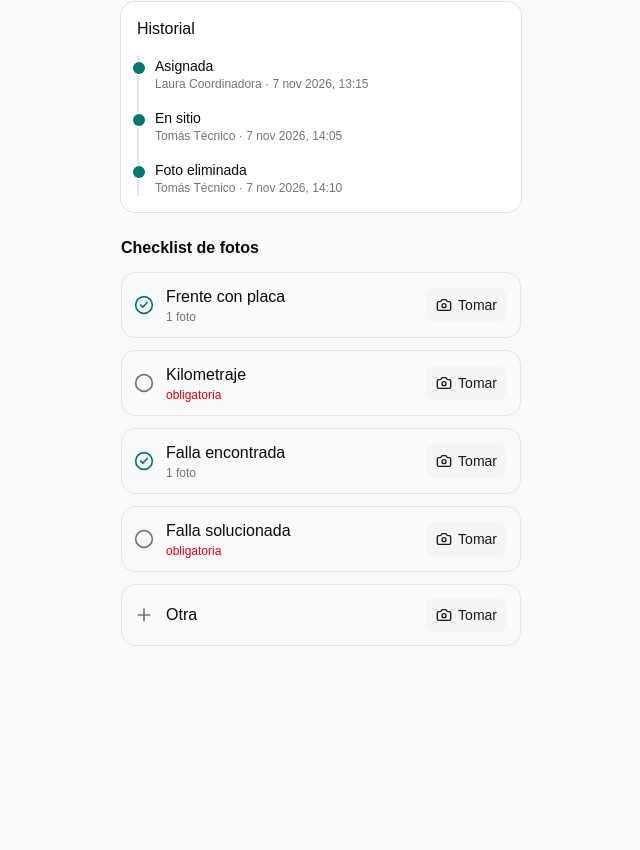
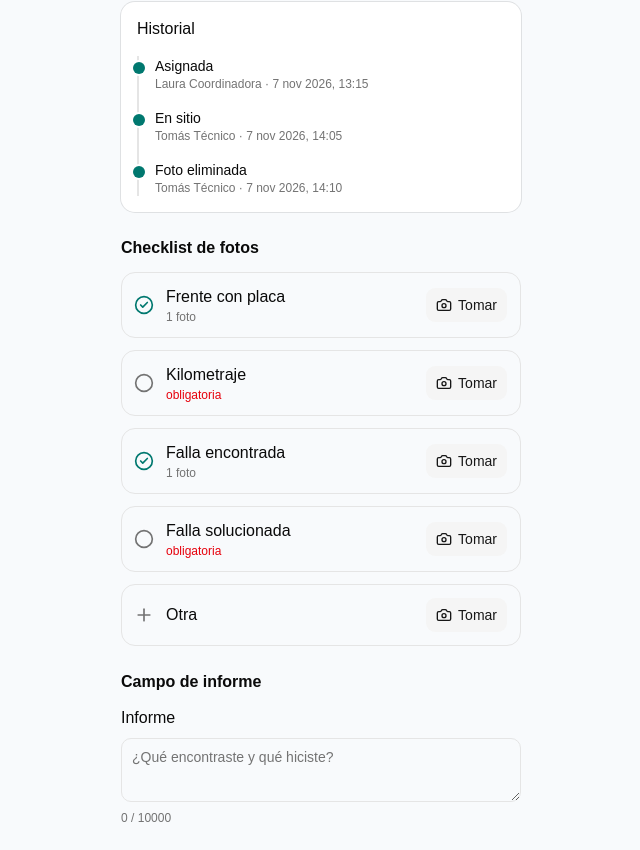
Before and after one commit to SantiagoCendales/brujula-app, a React (Vite) app in the folder web/: page /status in a window 1280 px wide. Shown: the part 660-1510 px from the top of the page, without its empty margins (319-959 px from the left). Before the commit the page ends 1330 px from the top, so only its background shows below. Built offline with nearby package versions, Linux system fonts and the light colour scheme; no server answers; what @capacitor/core would draw is missing.

Commit message:
feat: add report field (T11)

```diff
--- /dev/null
+++ b/web/src/components/ReportField.jsx
@@ -0,0 +1,30 @@
+import { useId } from 'react';
+import { Label } from '@/components/ui/label';
+import { Textarea } from '@/components/ui/textarea';
+
+export default function ReportField({ value, onChange, maxLength = 10_000, dirty = false }) {
+  const fieldId = useId();
+
+  return (
+    <div className="flex flex-col gap-2">
+      <Label htmlFor={fieldId} className="text-base">
+        Informe
+      </Label>
+      <Textarea
+        id={fieldId}
+        rows={6}
+        maxLength={maxLength}
+        value={value}
+        onChange={(event) => onChange(event.target.value)}
+        placeholder="¿Qué encontraste y qué hiciste?"
+        className="text-base"
+      />
+      <div className="flex items-center justify-between text-xs text-muted-foreground">
+        <span>
+          {value.length} / {maxLength}
+        </span>
+        {dirty && <span className="text-amber-700">Sin guardar</span>}
+      </div>
+    </div>
+  );
+}
--- a/web/src/execution/TechnicianActions.jsx
+++ b/web/src/execution/TechnicianActions.jsx
@@ -2,11 +2,10 @@ import { CircleCheck, LoaderCircle, MapPin, Send, Undo2, X } from 'lucide-react'
 import { useRef, useState } from 'react';
 import ErrorMessage from '@/components/ErrorMessage';
 import PhotoChecklist from '@/components/PhotoChecklist';
+import ReportField from '@/components/ReportField';
 import { Alert, AlertDescription, AlertTitle } from '@/components/ui/alert';
 import { Button } from '@/components/ui/button';
 import { Card, CardContent, CardHeader, CardTitle } from '@/components/ui/card';
-import { Label } from '@/components/ui/label';
-import { Textarea } from '@/components/ui/textarea';
 import { apiUrl, request } from '@/lib/api';
 import { compressImage, getLocation, isNativeApp, takeNativePhoto } from '@/lib/device';
 import { formatDateTime } from '@/lib/format';
@@ -168,7 +167,6 @@ function ReturnedNotice({ activity }) {
 }
 
 // On site it closes with "Terminé" (with GPS); after a return it resubmits to CEC (no GPS, the original stays).
-// TODO(T11): replace the inline textarea with Sebas's <ReportField />.
 function ReportAndFinishStep({ activity, onChange }) {
   const isCorrection = activity.status === 'returned';
   const [draft, setDraft] = useState(activity.report ?? '');
@@ -217,24 +215,7 @@ function ReportAndFinishStep({ activity, onChange }) {
     <>
       <Card>
         <CardContent className="flex flex-col gap-2">
-          <Label htmlFor="report" className="text-base">
-            Informe
-          </Label>
-          <Textarea
-            id="report"
-            rows={6}
-            maxLength={MAX_REPORT_LENGTH}
-            value={draft}
-            onChange={(event) => setDraft(event.target.value)}
-            placeholder="¿Qué encontraste y qué hiciste?"
-            className="text-base"
-          />
-          <div className="flex items-center justify-between text-xs text-muted-foreground">
-            <span>
-              {draft.length} / {MAX_REPORT_LENGTH}
-            </span>
-            {isDirty && <span className="text-amber-700">Sin guardar</span>}
-          </div>
+          <ReportField value={draft} onChange={setDraft} maxLength={MAX_REPORT_LENGTH} dirty={isDirty} />
           <Button variant="outline" size="touch" onClick={handleSave} disabled={saving || !isDirty}>
             {saving ? 'Guardando…' : 'Guardar informe'}
           </Button>
--- a/web/src/pages/Home.jsx
+++ b/web/src/pages/Home.jsx
@@ -2,6 +2,7 @@ import { useEffect, useState } from 'react';
 import ActivityCard from '@/components/ActivityCard';
 import EventTimeline from '@/components/EventTimeline';
 import PhotoChecklist from '@/components/PhotoChecklist';
+import ReportField from '@/components/ReportField';
 import StatusFilter from '@/components/StatusFilter';
 import { Card, CardContent, CardHeader, CardTitle } from '@/components/ui/card';
 import { request } from '@/lib/api';
@@ -72,6 +73,8 @@ const samplePhotoItems = Object.entries(PHOTO_CATEGORY_LABELS).map(([category, l
 export default function Home() {
   const [health, setHealth] = useState({ loading: true });
   const [selectedStatus, setSelectedStatus] = useState('');
+  const [sampleReport, setSampleReport] = useState('');
+  const [sampleReportDirty, setSampleReportDirty] = useState(false);
 
   useEffect(() => {
     request('/health')
@@ -126,6 +129,18 @@ export default function Home() {
           onCapture={(category) => console.log('Photo category:', category)}
         />
       </section>
+
+      <section className="space-y-3">
+        <h2 className="font-semibold">Campo de informe</h2>
+        <ReportField
+          value={sampleReport}
+          onChange={(value) => {
+            setSampleReport(value);
+            setSampleReportDirty(true);
+          }}
+          dirty={sampleReportDirty}
+        />
+      </section>
     </main>
   );
 }
```
Also changed, not shown: 1 other file (tests, documents, lock files or other folders).
